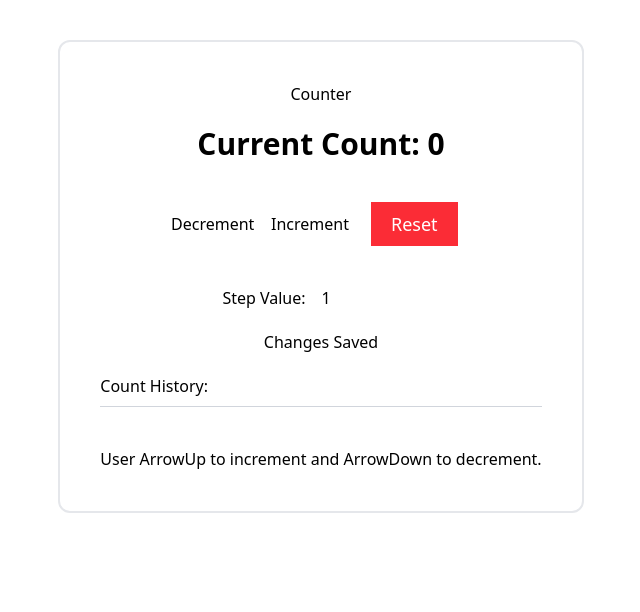
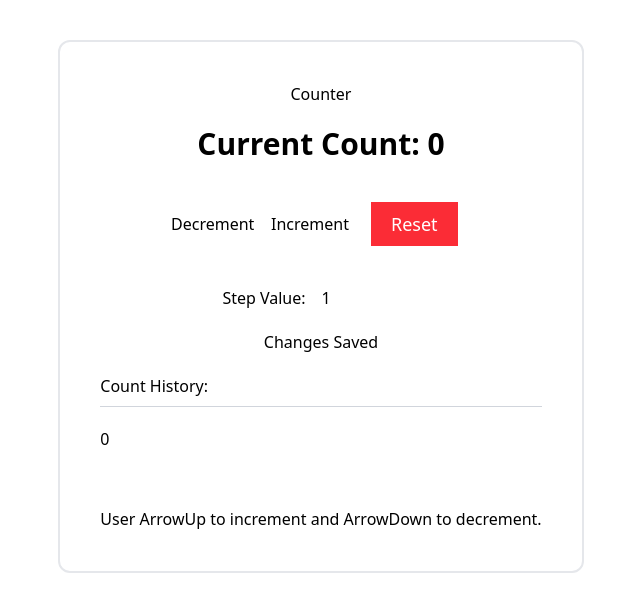
Before and after one commit to rhundal/react-advanced-counter, a React (Vite) app in the folder react-counter-useeffect/: page / in a window 1280 px wide. Shown: the top 612 px of the page, without its empty margins (319-959 px from the left). Built offline with nearby package versions, Linux system fonts and the light colour scheme.

Commit message:
completed counter history updation and display based on state varaible currentCount

```diff
--- a/react-counter-useeffect/src/components/AdvancedCounter.tsx
+++ b/react-counter-useeffect/src/components/AdvancedCounter.tsx
@@ -2,22 +2,35 @@ import { useState, useEffect } from "react";
 export default function AdvancedCounter() {
   const [currentCount, setCurrentCount] = useState<number>(0);
 
-  const [history, setHistory] = useState<number[]>([]);
+  const [history, setHistory] = useState<number[]>([currentCount]);
 
   //Use useEffect for side effects like auto-saving and adding/removing keyboard event listeners.
   //Ensure all useEffect hooks that set up subscriptions or event listeners have proper cleanup functions.
 
   function incCurrentCount() {
-    setCurrentCount((prevCount) => prevCount + 1);
+    let newCount = currentCount + 1;
+    setCurrentCount(newCount);
+    setHistory((prevHistory) => [...prevHistory, newCount]);
   }
   function decCurrentCount() {
-    setCurrentCount((prevCount) => prevCount - 1);
+    // setCurrentCount((prevCount) => prevCount - 1);
+    let newCount = currentCount - 1;
+    setCurrentCount(newCount);
+    setHistory((prevHistory) => [...prevHistory, newCount]);
   }
 
   function resetCurrentCount() {
     setCurrentCount(0);
+    setHistory([]);
   }
 
+  const getHeightClass = (currentCount: number) => {
+    if (currentCount === 0) return "h-15";
+    if (currentCount === 1 || currentCount === -1) return "h-20";
+    if (currentCount === 2 || currentCount === -2) return "h-25";
+    if (currentCount === 3 || currentCount === -3) return "h-30";
+    return "h-35";
+  };
   return (
     <div className="flex justify-center mt-10">
       <div className="border-2 border-gray-200 rounded-xl p-10">
@@ -62,9 +75,18 @@ export default function AdvancedCounter() {
         </div>
         <div className="flex justify-center mb-5">Changes Saved</div>
         <div className="flex justify-start mb-2">Count History:</div>
-        <hr className="h-px bg-gray-300 border-0 mb-10" />
+        <hr className="h-px bg-gray-300 border-0 mb-5" />
 
-        <div className="mb-5">{history}</div>
+        <div
+          className={`flex flex-col overflow-y-auto ${getHeightClass(history.length)}`}
+        >
+          {history.map((record, index) => (
+            <div className="block mb-3" key={index}>
+              {" "}
+              {record}{" "}
+            </div>
+          ))}
+        </div>
         <div className="text-center">
           User ArrowUp to increment and ArrowDown to decrement.
         </div>
```
